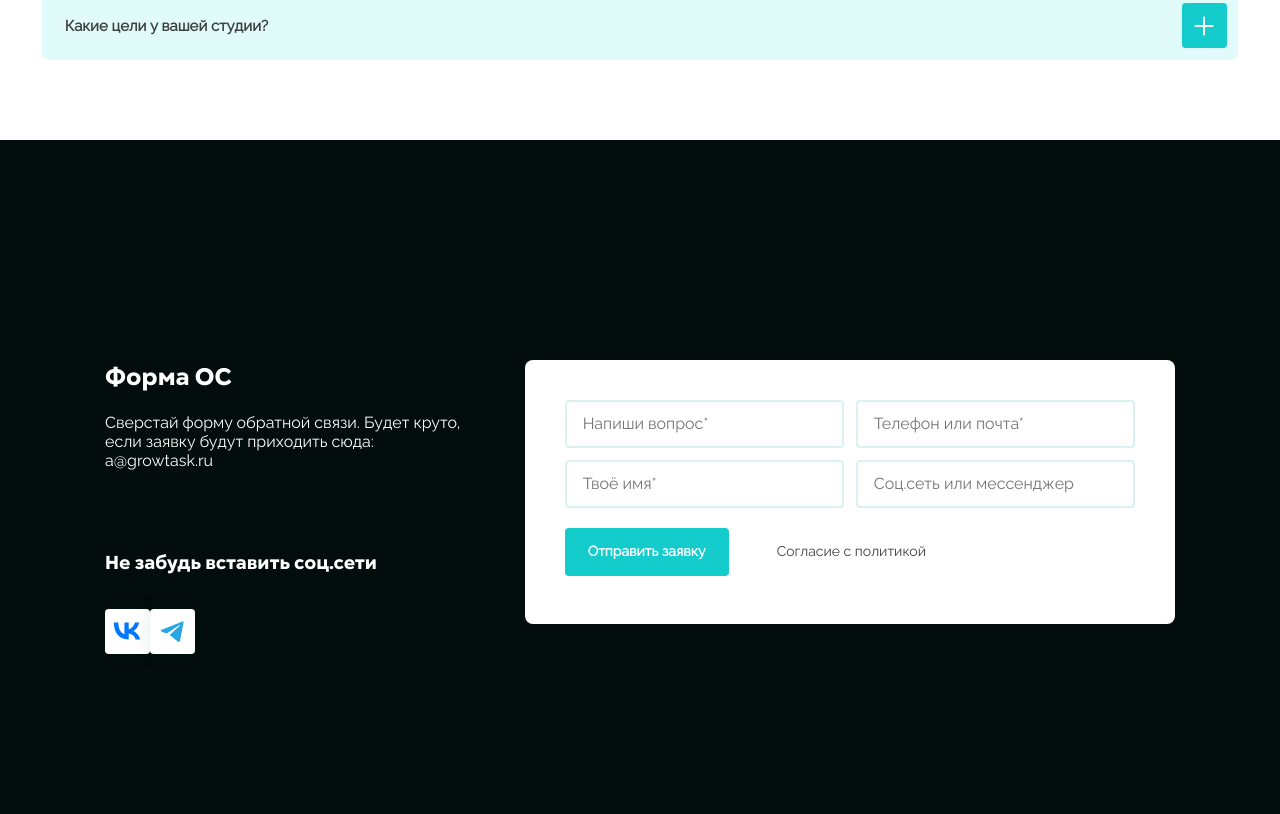
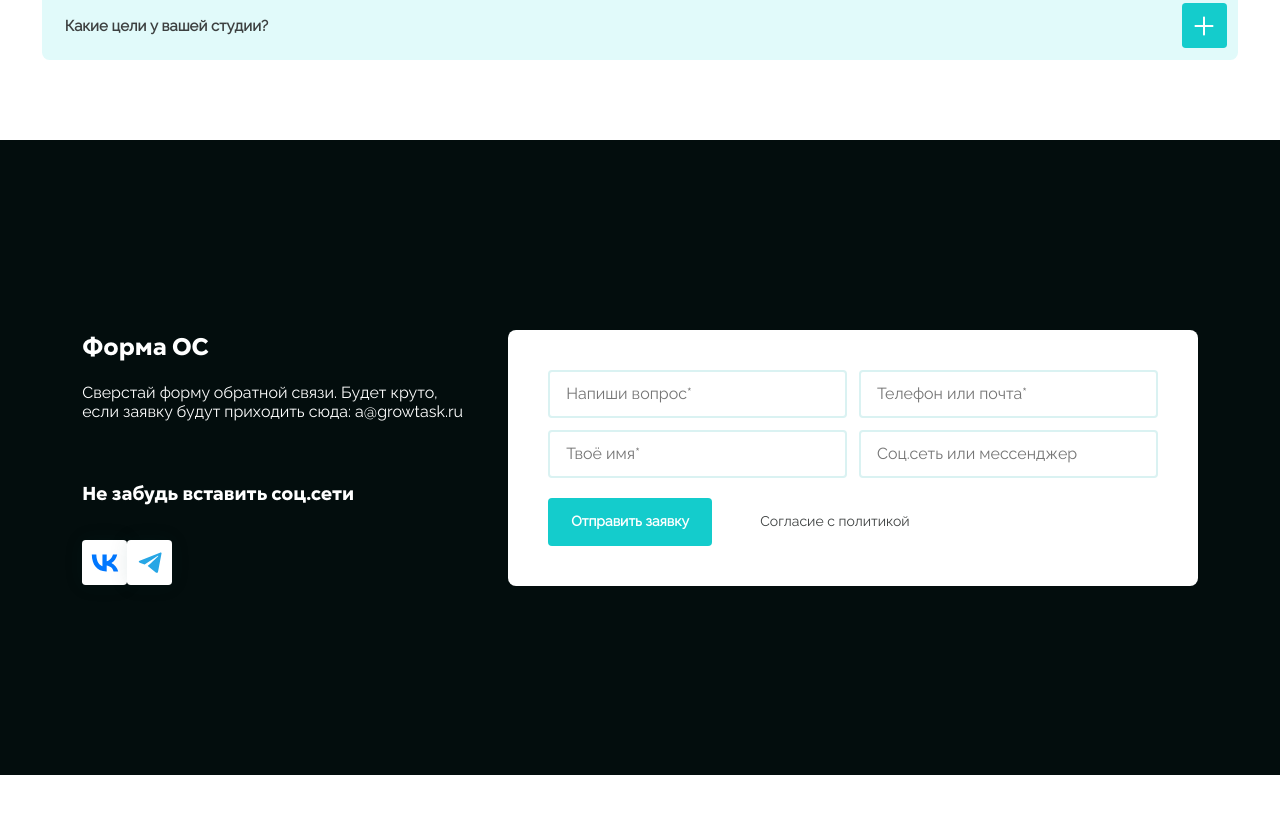
Before and after one commit to Ann-Fox/test-growtask-vite, a website built with Vite: page index.html in a window 1280 px wide. Shown: the part 3612-4426 px from the top of the page. After the commit the page ends 4387 px from the top, so only its background shows below. Built offline with nearby package versions, Linux system fonts and the light colour scheme; files whose address does not match are found by name.

Commit message:
feat: replace px -> vw (Footer) - start

```diff
--- a/index.html
+++ b/index.html
@@ -260,8 +260,8 @@
     </div>
   </main>
   <footer class="footer" id="footer">
-    <section class="footer__container">
-      <div class="footer__bg wrapper">
+    <section class="wrapper__footer">
+      <div class="footer__bg">
         <div class="footer__head">
           <h2>Форма ОС</h2>
           <p>Сверстай форму обратной связи. Будет круто, если заявку будут приходить сюда: a@growtask.ru</p>
--- a/src/components/Footer/Footer.scss
+++ b/src/components/Footer/Footer.scss
@@ -1,18 +1,56 @@
 .footer {
-  &__container {
-    background-color: var(--main-black);
-    padding: 80px 0;
-  }
+  background-color: var(--main-black);
+
+  padding: vw(160px) 0;
+
+ @include HD {
+   padding: vwh(160px) 0;
+ }
+ @include Tablet {
+   padding: vwt(80px) 0;
+ }
+ @include Mobile {
+   padding: vwm(80px) 0;
+ }
 
   &__bg {
-    background-image: url(assets/images/footer/footer-main.svg);
+    background-image: url('assets/images/footer/footer-main-full.svg');
+
+    display: grid;
+    grid-template-columns: 4fr 7fr;
+    column-gap: vw(48px);
+    row-gap: vw(60px);
+
+
     background-repeat: no-repeat;
     background-size: cover;
-    padding: 40px 16px;
-    display: flex;
-    flex-direction: column;
-    gap: 40px;
-    border-radius: 8px;
+    padding: vw(60px);
+
+    //border-radius: 8px;
+@include br-8;
+
+    @include HD {
+      background-image: url('assets/images/footer/footer-main-desctop.svg');
+
+    }
+    @include Tablet {
+      background-image: url('assets/images/footer/footer-main-tablet.svg');
+      display: flex;
+      flex-direction: column;
+      gap: vwt(40px);
+
+      width: 100%;
+
+      padding: vwt(40px) vwt(16px);
+
+      //max-width: 1276px;
+      //padding: 60px;
+      //margin: 0 auto;
+    }
+    @include Mobile {
+      background-image: url('assets/images/footer/footer-main.svg');
+      gap: vwm(40px)
+    }
   }
 
   &__form {
@@ -147,7 +185,7 @@ input:user-invalid {
 @media(min-width: 768px) {
   .footer {
     &__bg {
-      background-image: url('assets/images/footer/footer-main-tablet.svg');
+      //background-image: url('assets/images/footer/footer-main-tablet.svg');
     }
 
     &__links {
@@ -176,16 +214,17 @@ input:user-invalid {
 
 @media(min-width: 1024px) {
   .footer {
-    &__container {
-      padding: 160px 45px;
-    }
+    //padding: 160px 0;
+    //&__container {
+    //  padding: 160px 45px;
+    //}
 
     &__bg {
-      background-image: url('assets/images/footer/footer-main-desctop.svg');
-      width: 100%;
+      //background-image: url('assets/images/footer/footer-main-desctop.svg');
+      //width: 100%;
       //max-width: 1276px;
-      padding: 60px;
-      margin: 0 auto;
+      //padding: 60px;
+      //margin: 0 auto;
     }
   }
 }
@@ -193,10 +232,10 @@ input:user-invalid {
 @media(min-width: 1280px) {
   .footer {
     &__bg {
-      display: grid;
-      grid-template-columns: 4fr 7fr;
-      column-gap: 48px;
-      row-gap: 60px;
+      //display: grid;
+      //grid-template-columns: 4fr 7fr;
+      //column-gap: 48px;
+      //row-gap: 60px;
     }
 
     &__head {
@@ -214,7 +253,7 @@ input:user-invalid {
 
 @media(min-width: 1440px) {
   .footer__bg {
-    background-image: url('assets/images/footer/footer-main-full.svg');
+    //background-image: url('assets/images/footer/footer-main-full.svg');
     //max-width: 1420px;
   }
 }
--- a/src/style.scss
+++ b/src/style.scss
@@ -53,6 +53,21 @@ $breakpoints: (
   }
   @include Mobile {
     margin: 0 vwm(16px);
+
+  }
+}
+
+.wrapper__footer {
+  margin: 0 vw(250px);
+
+  @include HD {
+    margin: 0 vwh(45px);
+  }
+  @include Tablet {
+    margin: 0;
+  }
+  @include Mobile {
+    margin: 0;
 
   }
 }
```
